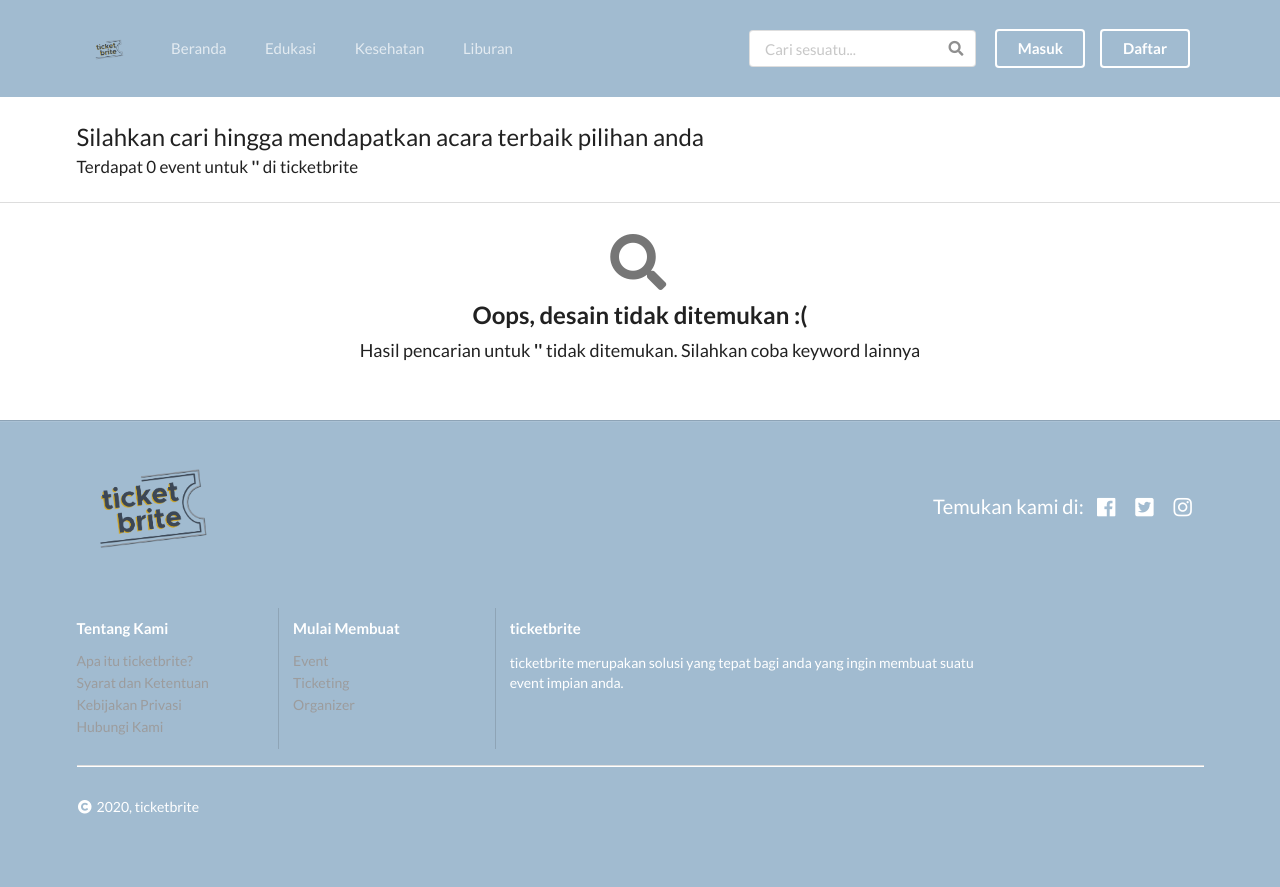
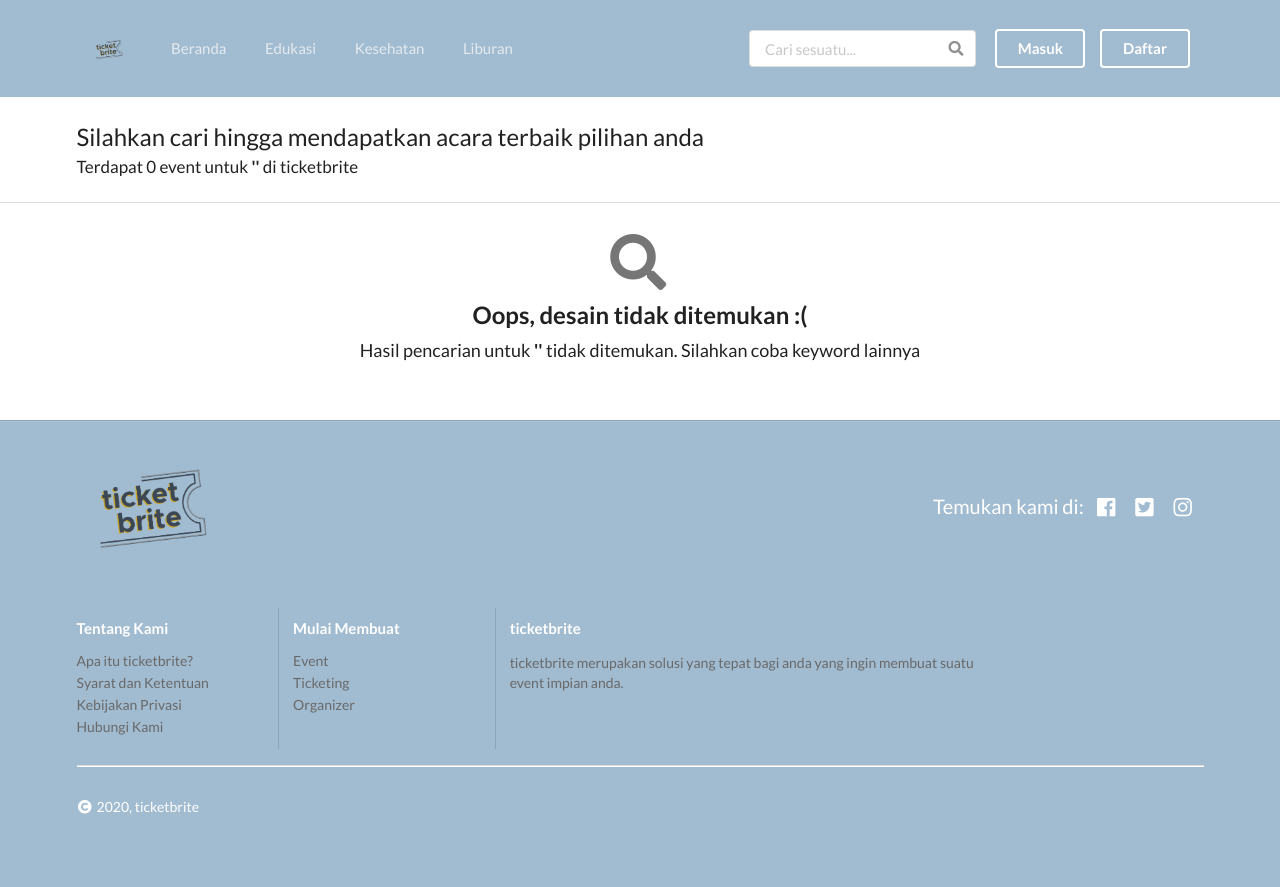
Before and after one commit to nafarahisya/ticketbrite, a Laravel app: page /lihat-acara-cari in a window 1280 px wide. Run offline with Laravel 8, Linux system fonts and the light colour scheme; data that the repository does not hold is empty.

Commit message:
finishing

```diff
--- a/resources/views/layouts/footer.blade.php
+++ b/resources/views/layouts/footer.blade.php
@@ -29,23 +29,23 @@
                 <div class="three wide column">
                     <h4 class="ui header" style="color:white">Tentang Kami</h4>
                     <div class="ui link list">
-                        <a href="#" class="item" style="color:#9c9c9d">Apa itu ticketbrite?</a>
-                        <a href="#" class="item" style="color:#9c9c9d">Syarat dan Ketentuan</a>
-                        <a href="#" class="item" style="color:#9c9c9d">Kebijakan Privasi</a>
-                        <a href="#" class="item" style="color:#9c9c9d">Hubungi Kami</a>
+                        <a href="#" class="item" style="color:#696969">Apa itu ticketbrite?</a>
+                        <a href="#" class="item" style="color:#696969">Syarat dan Ketentuan</a>
+                        <a href="#" class="item" style="color:#696969">Kebijakan Privasi</a>
+                        <a href="#" class="item" style="color:#696969">Hubungi Kami</a>
                     </div>
                 </div>
                 <div class="three wide column">
                     <h4 class="ui header" style="color:white">Mulai Membuat</h4>
                     <div class="ui link list">
-                        <a class="item" href="#" style="color:#9c9c9d">Event</a>
-                        <a class="item" href="#" style="color:#9c9c9d">Ticketing</a>
-                        <a class="item" href="#" style="color:#9c9c9d">Organizer</a>
+                        <a class="item" href="#" style="color:#696969">Event</a>
+                        <a class="item" href="#" style="color:#696969">Ticketing</a>
+                        <a class="item" href="#" style="color:#696969">Organizer</a>
                     </div>
                 </div>
                 <div class="seven wide column">
                     <h4 class="ui header" style="color:white">ticketbrite</h4>
-                    <p style="color:white">ticketbrite merupakan solusi yang tepat bagi anda yang ingin membuat suatu event
+                    <p style="color:#696969">ticketbrite merupakan solusi yang tepat bagi anda yang ingin membuat suatu event
                             impian anda.
                     </p>
                 </div>
```
